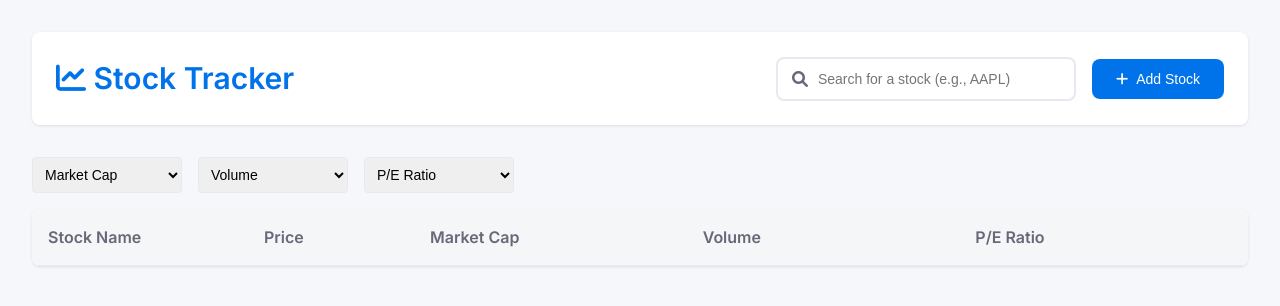
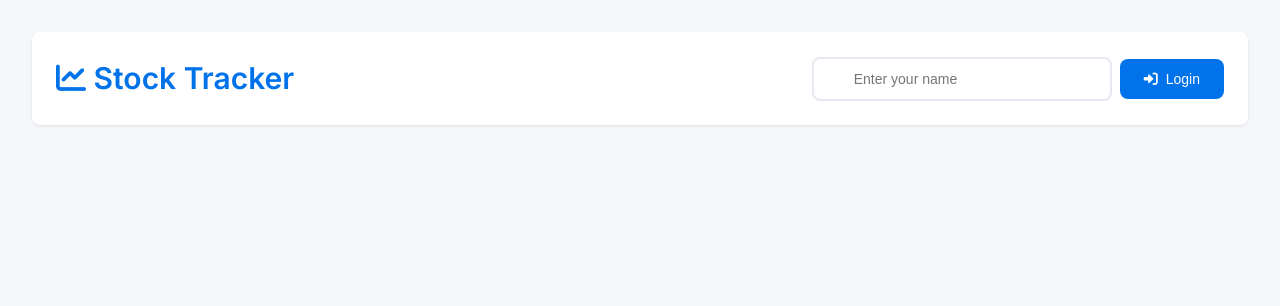
Before and after one commit to omrialo/omri-website, a Flask app: page / in a window 1280 px wide. Shown: the top 306 px of the page. Run offline with Flask 3, Linux system fonts and the light colour scheme.

Commit message:
Added user authentication and database support: - Created SQLAlchemy models for users and their stocks - Added login/logout functionality with session management - Updated frontend to handle user authentication - Added welcome achievement for new users - Added database configuration and initialization - Added .gitignore for sensitive files

```diff
--- a/app.py
+++ b/app.py
@@ -1,12 +1,10 @@
-from flask import Flask, render_template, request, jsonify
-import finnhub
-import pandas as pd
-from datetime import datetime
-import json
-import logging
-import traceback
+from flask import Flask, render_template, request, jsonify, session
+from finnhub import client as Finnhub
 import os
 from dotenv import load_dotenv
+import logging
+from datetime import datetime
+from models import db, User, UserStock
 
 # Load environment variables
 load_dotenv()
@@ -16,145 +14,188 @@ logging.basicConfig(level=logging.INFO)
 logger = logging.getLogger(__name__)
 
 app = Flask(__name__)
+app.secret_key = os.urandom(24)  # Required for session management
+
+# Database configuration
+app.config['SQLALCHEMY_DATABASE_URI'] = os.getenv('DATABASE_URL', 'sqlite:///stocks.db')
+app.config['SQLALCHEMY_TRACK_MODIFICATIONS'] = False
+
+# Initialize database
+db.init_app(app)
 
 # Initialize Finnhub client
-finnhub_client = finnhub.Client(api_key=os.getenv('FINNHUB_API_KEY'))
+finnhub_client = Finnhub.Client(api_key=os.getenv('FINNHUB_API_KEY'))
 
-# Store tracked stocks in memory (in a real app, this would be in a database)
-tracked_stocks = {}
+def get_or_create_user(name):
+    user = User.query.filter_by(name=name).first()
+    if not user:
+        user = User(name=name)
+        db.session.add(user)
+        db.session.commit()
+    return user
 
 @app.route('/')
 def home():
-    logger.info('Rendering home page')
-    return render_template('index.html', stocks=tracked_stocks)
+    logger.info("Home page accessed")
+    return render_template('index.html')
+
+@app.route('/login', methods=['POST'])
+def login():
+    data = request.get_json()
+    name = data.get('name')
+
+    if not name:
+        return jsonify({'success': False, 'error': 'Name is required'})
+
+    user = get_or_create_user(name)
+    session['user_id'] = user.id
+    session['user_name'] = user.name
+
+    # Get user's stocks
+    stocks = {}
+    for user_stock in user.stocks:
+        stocks[user_stock.ticker] = {
+            'name': user_stock.name,
+            'last_price': user_stock.last_price,
+            'change': user_stock.change,
+            'market_cap': user_stock.market_cap,
+            'volume': user_stock.volume,
+            'pe_ratio': user_stock.pe_ratio,
+            'dividend_yield': user_stock.dividend_yield
+        }
+
+    return jsonify({
+        'success': True,
+        'user': {'name': user.name},
+        'stocks': stocks
+    })
+
+@app.route('/logout')
+def logout():
+    session.clear()
+    return jsonify({'success': True})
 
 @app.route('/add_stock', methods=['POST'])
 def add_stock():
+    if 'user_id' not in session:
+        return jsonify({'success': False, 'error': 'Please login first'})
+
+    data = request.get_json()
+    ticker = data.get('ticker')
+
+    if not ticker:
+        return jsonify({'success': False, 'error': 'Ticker is required'})
+
     try:
-        logger.info('=== Starting add_stock request ===')
-        logger.info(f'Request headers: {dict(request.headers)}')
-        logger.info(f'Request content type: {request.content_type}')
-        logger.info(f'Raw request data: {request.get_data(as_text=True)}')
+        # Get stock data from Finnhub
+        quote = finnhub_client.quote(ticker)
+        profile = finnhub_client.company_profile2(symbol=ticker)
 
-        if not request.is_json:
-            logger.error('Request is not JSON')
-            return jsonify({'success': False, 'error': 'Request must be JSON'})
+        if not quote or not profile:
+            return jsonify({'success': False, 'error': 'No data found for this ticker'})
 
-        data = request.get_json()
-        logger.info(f'Parsed JSON data: {data}')
+        # Calculate change percentage
+        change = ((quote['c'] - quote['pc']) / quote['pc']) * 100
 
-        if not data:
-            logger.error('No data provided in request')
-            return jsonify({'success': False, 'error': 'No data provided'})
+        # Create stock data
+        stock_data = {
+            'name': profile.get('name', ticker),
+            'last_price': quote['c'],
+            'change': change,
+            'market_cap': profile.get('marketCapitalization', 0),
+            'volume': quote['v'],
+            'pe_ratio': profile.get('pe', 0),
+            'dividend_yield': profile.get('dividendYield', 0)
+        }
 
-        ticker = data.get('ticker', '').upper()
-        if not ticker:
-            logger.error('No ticker provided')
-            return jsonify({'success': False, 'error': 'Ticker symbol is required'})
+        # Save to database
+        user_stock = UserStock(
+            user_id=session['user_id'],
+            ticker=ticker,
+            **stock_data
+        )
+        db.session.add(user_stock)
+        db.session.commit()
 
-        logger.info(f'Fetching data for ticker: {ticker}')
-        try:
-            # Get quote data
-            quote = finnhub_client.quote(ticker)
+        return jsonify({
+            'success': True,
+            'stock': stock_data
+        })
 
-            if not quote or 'c' not in quote:
-                logger.error(f'No data found for ticker: {ticker}')
-                return jsonify({'success': False, 'error': f'Could not find stock with ticker {ticker}'})
-
-            # Get company profile for additional info
-            profile = finnhub_client.company_profile2(symbol=ticker)
-
-            # Calculate change percentage
-            current_price = quote['c']
-            previous_close = quote['pc']
-            change_percent = ((current_price - previous_close) / previous_close) * 100
-
-            # Get basic stock information
-            tracked_stocks[ticker] = {
-                'name': profile.get('name', ticker) if profile else ticker,
-                'last_price': current_price,
-                'change': change_percent,
-                'volume': quote.get('v', 'N/A'),
-                'market_cap': profile.get('marketCapitalization', 'N/A') if profile else 'N/A',
-                'pe_ratio': profile.get('pe', 'N/A') if profile else 'N/A',
-                'dividend_yield': profile.get('dividendYield', 'N/A') if profile else 'N/A',
-                'last_updated': datetime.now().strftime('%Y-%m-%d %H:%M:%S')
-            }
-
-            logger.info(f'Successfully added stock: {ticker}')
-            return jsonify({'success': True, 'stock': tracked_stocks[ticker]})
-        except Exception as e:
-            logger.error(f'Error fetching stock data: {str(e)}')
-            logger.error(f'Traceback: {traceback.format_exc()}')
-            return jsonify({
-                'success': False,
-                'error': f'Error fetching data for {ticker}. Please try again later or check if the ticker symbol is correct.'
-            })
-
-    except json.JSONDecodeError as e:
-        logger.error(f'JSON decode error: {str(e)}')
-        logger.error(f'Traceback: {traceback.format_exc()}')
-        return jsonify({'success': False, 'error': 'Invalid JSON data'})
     except Exception as e:
-        logger.error(f'Error adding stock: {str(e)}')
-        logger.error(f'Traceback: {traceback.format_exc()}')
+        logger.error(f"Error adding stock: {str(e)}")
         return jsonify({'success': False, 'error': str(e)})
 
 @app.route('/remove_stock', methods=['POST'])
 def remove_stock():
+    if 'user_id' not in session:
+        return jsonify({'success': False, 'error': 'Please login first'})
+
+    data = request.get_json()
+    ticker = data.get('ticker')
+
+    if not ticker:
+        return jsonify({'success': False, 'error': 'Ticker is required'})
+
     try:
-        logger.info('Received remove_stock request')
-        data = request.get_json()
-        logger.info(f'Request data: {data}')
+        # Remove from database
+        UserStock.query.filter_by(
+            user_id=session['user_id'],
+            ticker=ticker
+        ).delete()
+        db.session.commit()
 
-        if not data:
-            logger.error('No data provided in request')
-            return jsonify({'success': False, 'error': 'No data provided'})
+        return jsonify({'success': True})
 
-        ticker = data.get('ticker', '').upper()
-        if not ticker:
-            logger.error('No ticker provided')
-            return jsonify({'success': False, 'error': 'Ticker symbol is required'})
-
-        if ticker in tracked_stocks:
-            del tracked_stocks[ticker]
-            logger.info(f'Successfully removed stock: {ticker}')
-            return jsonify({'success': True})
-        logger.error(f'Stock not found: {ticker}')
-        return jsonify({'success': False, 'error': 'Stock not found'})
     except Exception as e:
-        logger.error(f'Error removing stock: {str(e)}')
+        logger.error(f"Error removing stock: {str(e)}")
         return jsonify({'success': False, 'error': str(e)})
 
-@app.route('/update_stocks', methods=['GET'])
+@app.route('/update_stocks')
 def update_stocks():
+    if 'user_id' not in session:
+        return jsonify({'success': False, 'error': 'Please login first'})
+
     try:
-        logger.info('Updating all stocks')
-        for ticker in tracked_stocks:
-            try:
-                # Get quote data
-                quote = finnhub_client.quote(ticker)
+        user = User.query.get(session['user_id'])
+        stocks = {}
 
-                if quote and 'c' in quote:
-                    # Calculate change percentage
-                    current_price = quote['c']
-                    previous_close = quote['pc']
-                    change_percent = ((current_price - previous_close) / previous_close) * 100
+        for user_stock in user.stocks:
+            # Get updated data from Finnhub
+            quote = finnhub_client.quote(user_stock.ticker)
+            profile = finnhub_client.company_profile2(symbol=user_stock.ticker)
 
-                    tracked_stocks[ticker].update({
-                        'last_price': current_price,
-                        'change': change_percent,
-                        'volume': quote.get('v', 'N/A'),
-                        'last_updated': datetime.now().strftime('%Y-%m-%d %H:%M:%S')
-                    })
-                    logger.info(f'Updated stock: {ticker}')
-            except Exception as e:
-                logger.error(f'Error updating stock {ticker}: {str(e)}')
+            if quote and profile:
+                # Calculate change percentage
+                change = ((quote['c'] - quote['pc']) / quote['pc']) * 100
 
-        return jsonify({'success': True, 'stocks': tracked_stocks})
+                # Update database
+                user_stock.last_price = quote['c']
+                user_stock.change = change
+                user_stock.market_cap = profile.get('marketCapitalization', 0)
+                user_stock.volume = quote['v']
+                user_stock.pe_ratio = profile.get('pe', 0)
+                user_stock.dividend_yield = profile.get('dividendYield', 0)
+
+                # Add to response
+                stocks[user_stock.ticker] = {
+                    'name': user_stock.name,
+                    'last_price': user_stock.last_price,
+                    'change': user_stock.change,
+                    'market_cap': user_stock.market_cap,
+                    'volume': user_stock.volume,
+                    'pe_ratio': user_stock.pe_ratio,
+                    'dividend_yield': user_stock.dividend_yield
+                }
+
+        db.session.commit()
+        return jsonify({'success': True, 'stocks': stocks})
+
     except Exception as e:
-        logger.error(f'Error updating stocks: {str(e)}')
+        logger.error(f"Error updating stocks: {str(e)}")
         return jsonify({'success': False, 'error': str(e)})
 
 if __name__ == '__main__':
+    with app.app_context():
+        db.create_all()
     app.run(debug=True)
--- a/requirements.txt
+++ b/requirements.txt
@@ -1,6 +1,8 @@
-Flask==3.0.2
+Flask==3.0.0
 gunicorn==21.2.0
 finnhub-python==2.4.19
 pandas==2.2.0
 requests==2.31.0
-python-dotenv==1.0.1
+python-dotenv==1.0.0
+Flask-SQLAlchemy==3.1.1
+SQLAlchemy==2.0.23
--- a/templates/index.html
+++ b/templates/index.html
@@ -53,6 +53,29 @@
             font-size: 1.875rem;
             font-weight: 600;
             color: var(--primary-color);
+        }
+
+        .user-section {
+            display: flex;
+            align-items: center;
+            gap: 1rem;
+        }
+
+        .login-form {
+            display: flex;
+            gap: 0.5rem;
+            align-items: center;
+        }
+
+        .user-info {
+            display: flex;
+            align-items: center;
+            gap: 1rem;
+        }
+
+        #userNameDisplay {
+            font-weight: 500;
+            color: var(--text-primary);
         }
 
         .add-stock-form {
@@ -284,6 +307,23 @@
     <div class="container">
         <div class="header">
             <h1><i class="fas fa-chart-line"></i> Stock Tracker</h1>
+            <div class="user-section">
+                <div id="loginForm" class="login-form">
+                    <input type="text" id="userName" class="search-input" placeholder="Enter your name">
+                    <button class="btn btn-primary" onclick="login()">
+                        <i class="fas fa-sign-in-alt"></i> Login
+                    </button>
+                </div>
+                <div id="userInfo" class="user-info" style="display: none;">
+                    <span id="userNameDisplay"></span>
+                    <button class="btn btn-danger" onclick="logout()">
+                        <i class="fas fa-sign-out-alt"></i> Logout
+                    </button>
+                </div>
+            </div>
+        </div>
+
+        <div id="mainContent" style="display: none;">
             <div class="add-stock-form">
                 <div class="input-group">
                     <i class="fas fa-search search-icon"></i>
@@ -292,7 +332,6 @@
                 <button class="btn btn-primary" onclick="addStock()">
                     <i class="fas fa-plus"></i> Add Stock
                 </button>
-            </div>
             </div>
 
             <div class="column-selector">
@@ -339,6 +378,7 @@
                 <button class="btn btn-primary" onclick="document.getElementById('tickerInput').focus()">
                     <i class="fas fa-plus"></i> Add Your First Stock
                 </button>
+            </div>
         </div>
     </div>
 
@@ -511,8 +551,100 @@
             }
         }
 
+        // Function to login
+        async function login() {
+            const nameInput = document.getElementById('userName');
+            const name = nameInput.value.trim();
+
+            if (!name) {
+                alert('Please enter your name');
+                return;
+            }
+
+            try {
+                const response = await fetch('/login', {
+                    method: 'POST',
+                    headers: { 'Content-Type': 'application/json' },
+                    body: JSON.stringify({ name })
+                });
+
+                const data = await response.json();
+
+                if (data.success) {
+                    // Update UI
+                    document.getElementById('loginForm').style.display = 'none';
+                    document.getElementById('userInfo').style.display = 'flex';
+                    document.getElementById('userNameDisplay').textContent = `Welcome, ${data.user.name}!`;
+                    document.getElementById('mainContent').style.display = 'block';
+
+                    // Update stocks
+                    stocks = data.stocks;
+                    updateStocksList();
+
+                    // Show welcome achievement
+                    showAchievement({
+                        title: "Welcome Back!",
+                        description: `Welcome to your stock portfolio, ${data.user.name}!`,
+                        icon: "fa-handshake"
+                    });
+                } else {
+                    alert(data.error || 'Login failed');
+                }
+            } catch (error) {
+                alert('Error logging in');
+                console.error(error);
+            }
+        }
+
+        // Function to logout
+        async function logout() {
+            try {
+                const response = await fetch('/logout');
+                const data = await response.json();
+
+                if (data.success) {
+                    // Reset UI
+                    document.getElementById('loginForm').style.display = 'flex';
+                    document.getElementById('userInfo').style.display = 'none';
+                    document.getElementById('mainContent').style.display = 'none';
+                    document.getElementById('userName').value = '';
+
+                    // Clear stocks
+                    stocks = {};
+                    updateStocksList();
+                }
+            } catch (error) {
+                alert('Error logging out');
+                console.error(error);
+            }
+        }
+
+        // Function to update stock data
+        async function updateStockData() {
+            if (!document.getElementById('userInfo').style.display === 'flex') {
+                return;
+            }
+
+            try {
+                const response = await fetch('/update_stocks');
+                const data = await response.json();
+
+                if (data.success) {
+                    stocks = data.stocks;
+                    updateStocksList();
+                }
+            } catch (error) {
+                console.error('Error updating stock data:', error);
+            }
+        }
+
         // Function to add stock
         async function addStock() {
+            if (!document.getElementById('userInfo').style.display === 'flex') {
+                alert('Please login first');
+                return;
+            }
+
             const input = document.getElementById('tickerInput');
             const ticker = input.value.trim().toUpperCase();
 
@@ -561,6 +693,11 @@
 
         // Function to remove stock
         async function removeStock(ticker) {
+            if (!document.getElementById('userInfo').style.display === 'flex') {
+                alert('Please login first');
+                return;
+            }
+
             try {
                 const response = await fetch('/remove_stock', {
                     method: 'POST',
@@ -583,21 +720,6 @@
             }
         }
 
-        // Function to update stock data
-        async function updateStockData() {
-            try {
-                const response = await fetch('/update_stocks');
-                const data = await response.json();
-
-                if (data.success) {
-                    stocks = data.stocks;
-                    updateStocksList();
-                }
-            } catch (error) {
-                console.error('Error updating stock data:', error);
-            }
-        }
-
         // Add keyboard support
         document.getElementById('tickerInput').addEventListener('keypress', function(e) {
             if (e.key === 'Enter') {
@@ -607,6 +729,14 @@
 
         // Update stock data every 60 seconds
         setInterval(updateStockData, 60000);
+
+        // Initialize page
+        document.addEventListener('DOMContentLoaded', function() {
+            // Check if user is already logged in
+            if (document.getElementById('userInfo').style.display === 'flex') {
+                updateStockData();
+            }
+        });
     </script>
 </body>
 </html>
```
Also changed, not shown: models.py (added, +29 -0 lines), 1 other file. Lines whose indentation alone changed are shown as unchanged.
